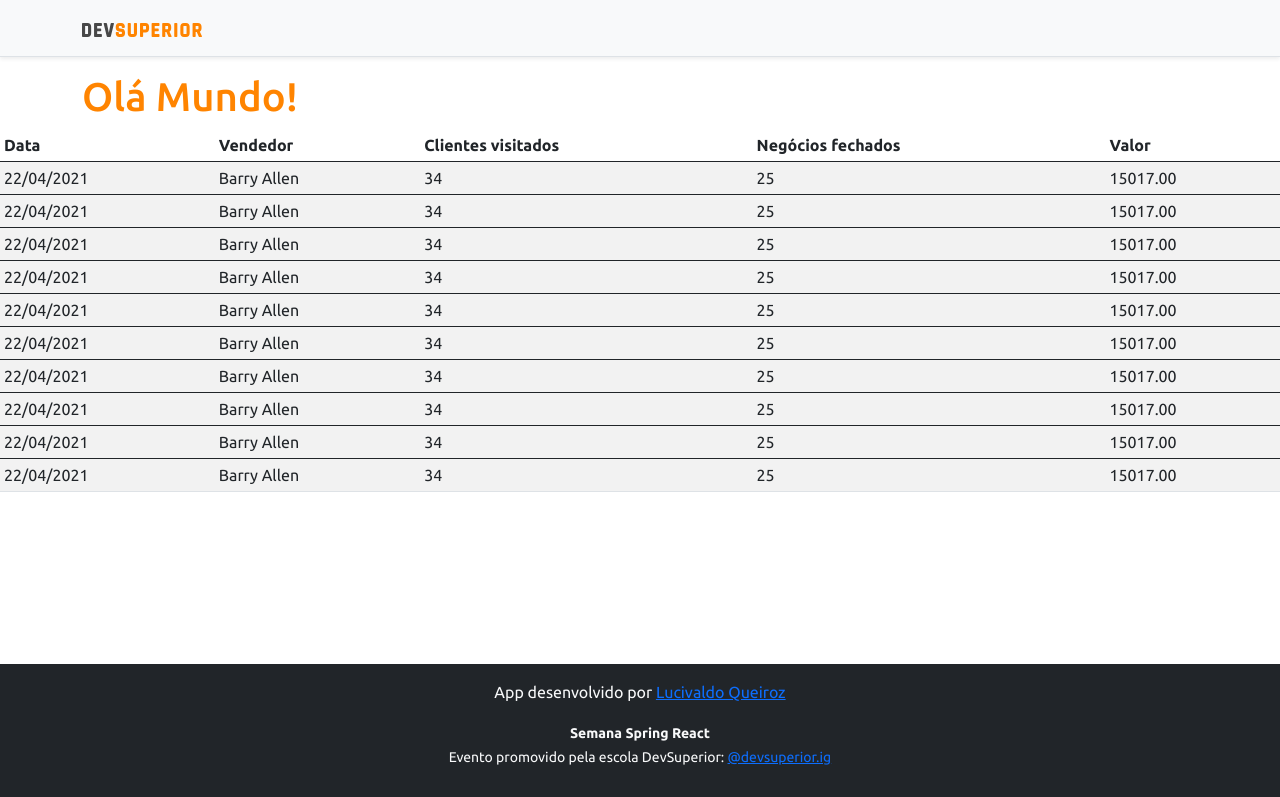
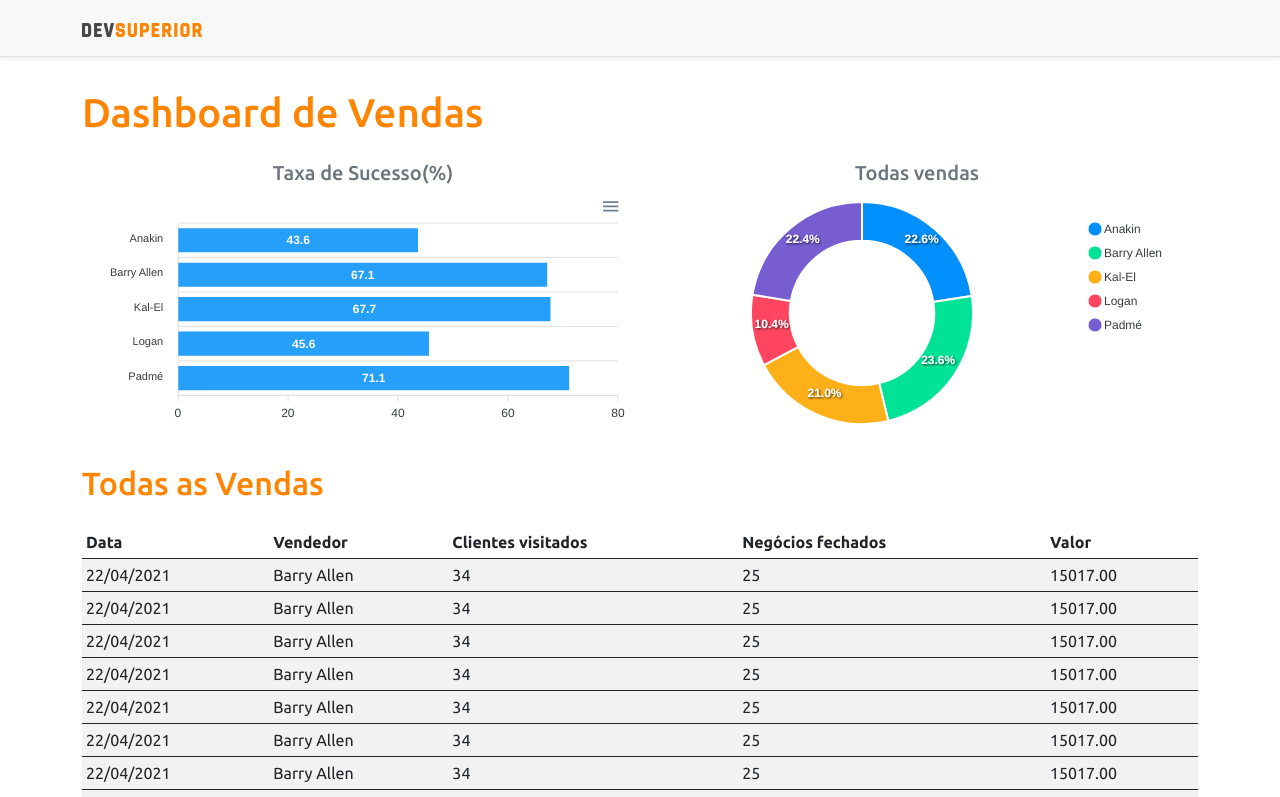
Before and after one commit to lucivaldoqueiroz/projeto-sds3, a React (Create React App) app in the folder frontend/: page / in a window 1280 px wide. Shown: the top 797 px of the page. Built offline with nearby package versions, Linux system fonts and the light colour scheme.

Commit message:
Static charts

```diff
--- a/frontend/package.json
+++ b/frontend/package.json
@@ -10,8 +10,10 @@
     "@types/node": "^12.0.0",
     "@types/react": "^17.0.0",
     "@types/react-dom": "^17.0.0",
+    "apexcharts": "^3.26.1",
     "bootstrap": "^5.0.0",
     "react": "^17.0.2",
+    "react-apexcharts": "^1.3.9",
     "react-dom": "^17.0.2",
     "react-scripts": "4.0.3",
     "typescript": "^4.1.2",
--- a/frontend/src/App.tsx
+++ b/frontend/src/App.tsx
@@ -1,4 +1,6 @@
+import BarChart from 'components/Barchart';
 import DataTable from 'components/DataTable';
+import DonutChart from 'components/DonutChart';
 import Footer from 'components/Footer';
 import NavBar from 'components/NavBar';
 import React from 'react';
@@ -9,10 +11,26 @@
     <>
       <NavBar />
       <div className="container">
-        <h1 className="text-primary">Olá Mundo!</h1>
-      </div>
-      <DataTable />
-      <Footer />
+        <h1 className="text-primary py-3">Dashboard de Vendas</h1>
+
+        <div className="row px-3">
+          <div className="col-sm-6">
+            <h5 className="text-center text-secondary">Taxa de Sucesso(%)</h5>
+            <BarChart />
+          </div>
+          <div className="col-sm-6">
+            <h5 className="text-center text-secondary">Todas vendas</h5>
+            <DonutChart />
+          </div>
+          </div>
+
+          <div className= "py-3">
+            <h2 className="text-primary"> Todas as Vendas</h2>
+          </div>
+
+          <DataTable />
+          </div>
+          <Footer />
     </>
   );
 }
--- /dev/null
+++ b/frontend/src/components/Barchart/index.tsx
@@ -0,0 +1,35 @@
+import Chart from 'react-apexcharts'
+
+const BarChart = () => {
+
+    const options = {
+        plotOptions: {
+            bar: {
+                horizontal: true,
+            }
+        },
+    };
+
+    const mockData = {
+        labels: {
+            categories: ['Anakin', 'Barry Allen', 'Kal-El', 'Logan', 'Padmé']
+        },
+        series: [
+            {
+                name: "% Sucesso",
+                data: [43.6, 67.1, 67.7, 45.6, 71.1]
+            }
+        ]
+    };
+
+    return (
+        <Chart
+            options={{...options, xaxis:mockData.labels}}
+            series={mockData.series}
+            type="bar"
+            height="240"
+        />
+    );
+}
+
+export default BarChart;
--- /dev/null
+++ b/frontend/src/components/DonutChart/index.tsx
@@ -0,0 +1,26 @@
+import Chart from 'react-apexcharts'
+
+const DonutChart = () => {
+
+    const mockData = {
+        series: [477138, 499928, 444867, 220426, 473088],
+        labels: ['Anakin', 'Barry Allen', 'Kal-El', 'Logan', 'Padmé']
+    }
+
+    const options = {
+        legend: {
+            show: true
+        }
+    }
+
+    return (
+        <Chart
+            options={{...options, labels:mockData.labels}}
+            series={mockData.series}
+            type="donut"
+            height="240"
+        />
+    );
+}
+
+export default DonutChart;
```
Also changed, not shown: 1 other file (tests, documents, lock files or other folders).
